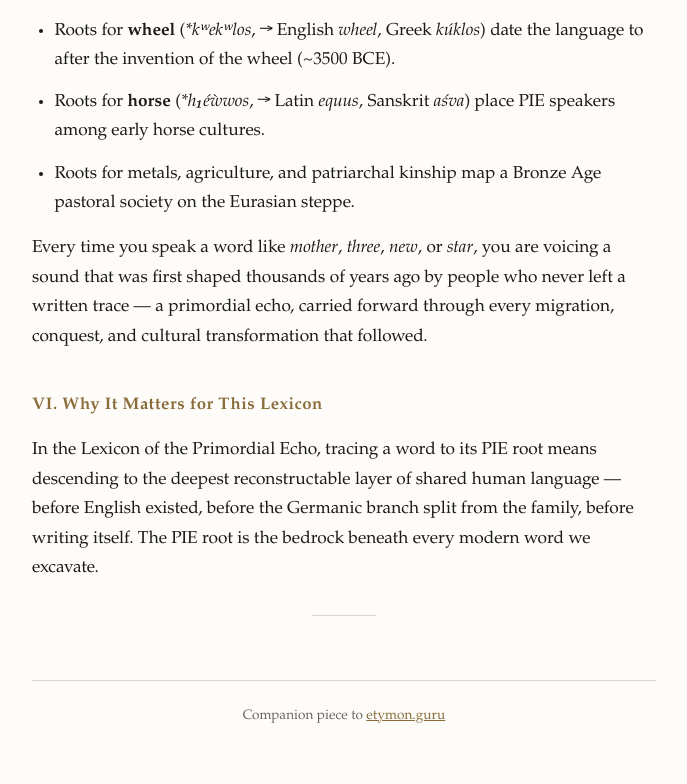
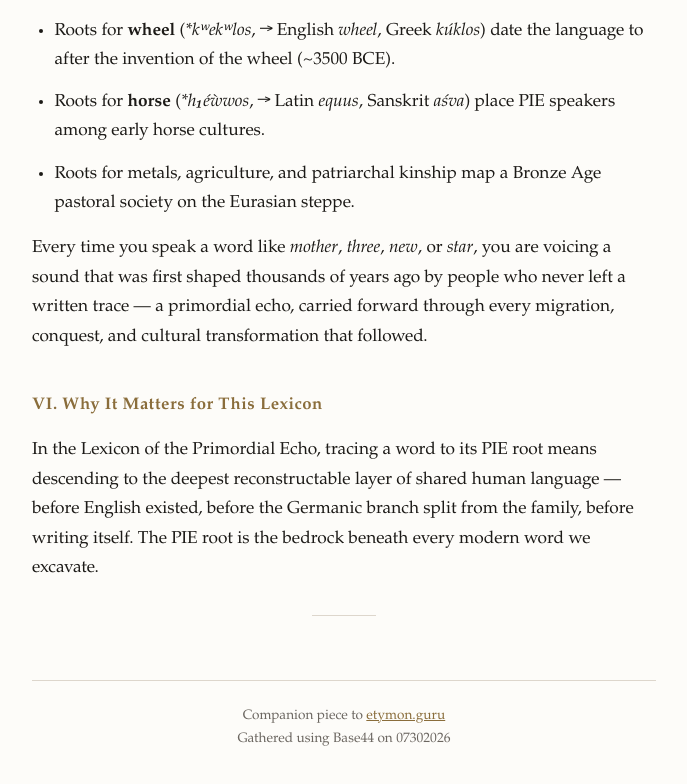
Before and after one commit to m3gm3g/pie-root, a plain HTML site: page index.html in a window 1280 px wide. Shown: the part 2529-3313 px from the top of the page, without its empty margins (296-983 px from the left). Drawn offline with Linux system fonts and the light colour scheme.

Commit message:
Add 'Gathered using Base44' attribution

```diff
--- a/index.html
+++ b/index.html
@@ -187,6 +187,8 @@
 
   <footer>
     Companion piece to <a href="https://etymon.guru">etymon.guru</a>
+    <br>
+    Gathered using Base44 on 07302026
   </footer>
 </main>
 </body>
```
Also changed, not shown: 1 other file.
